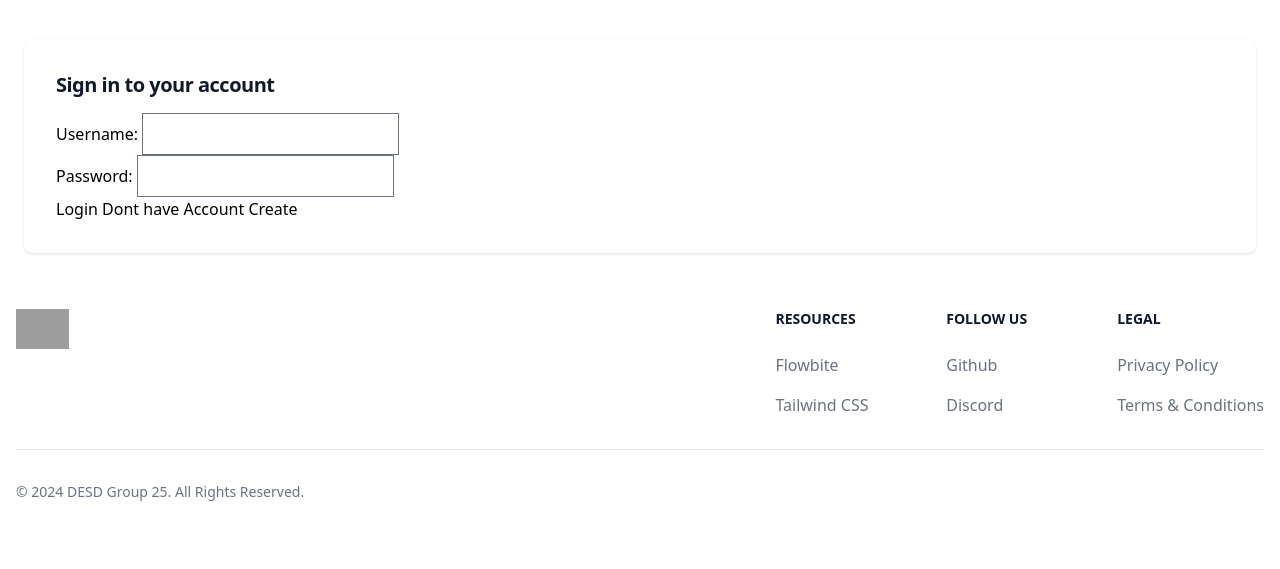
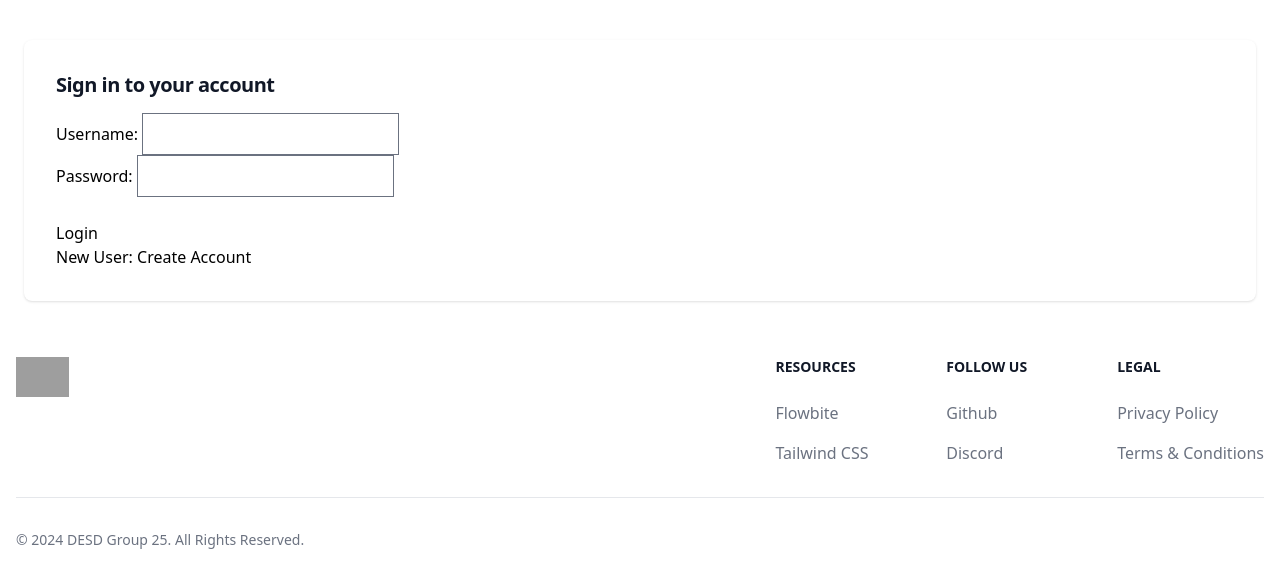
Before and after one commit to brdywltn/ML-A-A-S, a Django app: page /login/ in a window 1280 px wide. Shown: the part 72-641 px from the top of the page. Run offline with Django 5.2, Linux system fonts and the light colour scheme; some libraries are stand-ins or nearby versions; grey boxes are pictures that could not be loaded.

Commit message:
added break tags to make front end slightly cleaner until widgets are implemented

```diff
--- a/myproject/myapp/templates/login.html
+++ b/myproject/myapp/templates/login.html
@@ -11,8 +11,10 @@
                 <form method="POST">
                     {% csrf_token %}
                     {{ form.as_p }}
+                    <br>
                     <button type="submit">Login</button>
-                    <a href="{% url 'register' %}">Dont have Account Create</a>
+                    <br>
+                    <a href="{% url 'register' %}">New User: Create Account</a>
                 </form>
 
             </div>
--- a/myproject/myapp/templates/register.html
+++ b/myproject/myapp/templates/register.html
@@ -9,8 +9,9 @@
                 <form method="POST">
                     {% csrf_token %}
                     {{ form.as_p }}
-
+                    <br>
                     <button type="submit">Register</button>
+                    <br>
                     <a href="{% url 'user_login' %}">Already created an account? Login</a>
                 </form>
             </div>
--- a/myproject/requirements.txt
+++ b/myproject/requirements.txt
@@ -2,6 +2,7 @@ asgiref==3.7.2
 Django==5.0.1
 django-appconf==1.0.6
 django-compressor==4.4
+django-tailwind==3.8.0
 mysqlclient==2.2.3
 rcssmin==1.1.1
 rjsmin==1.2.1
```
